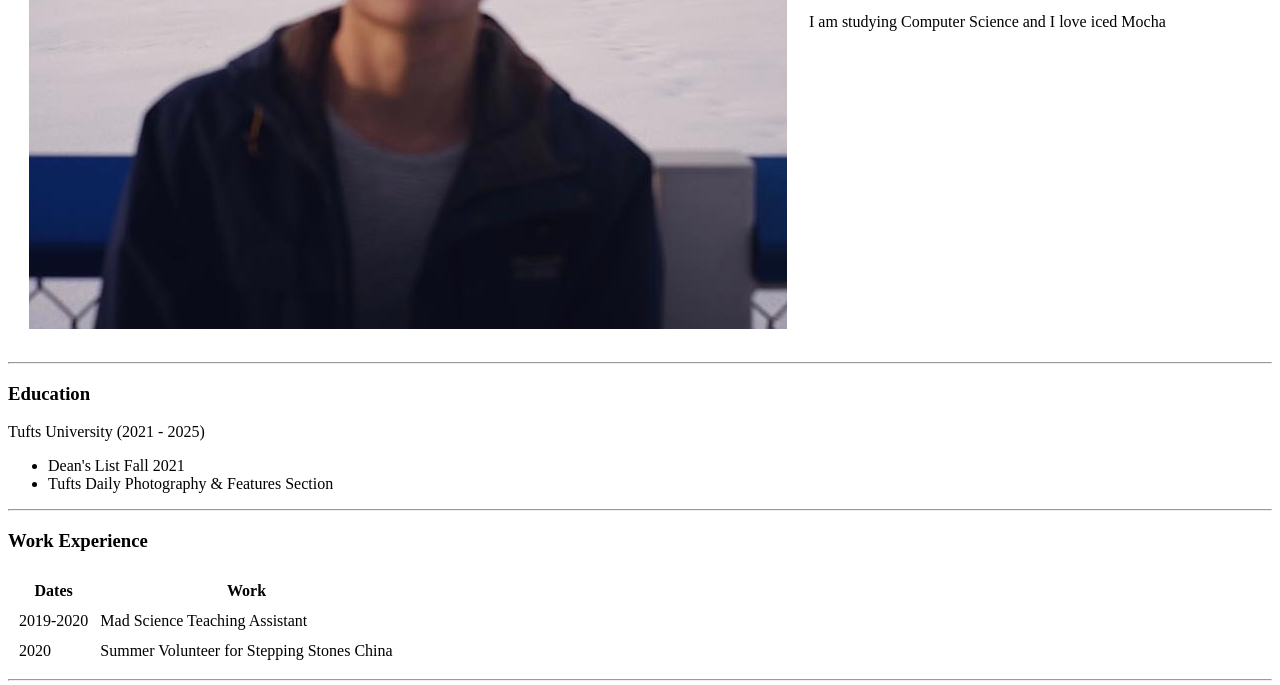
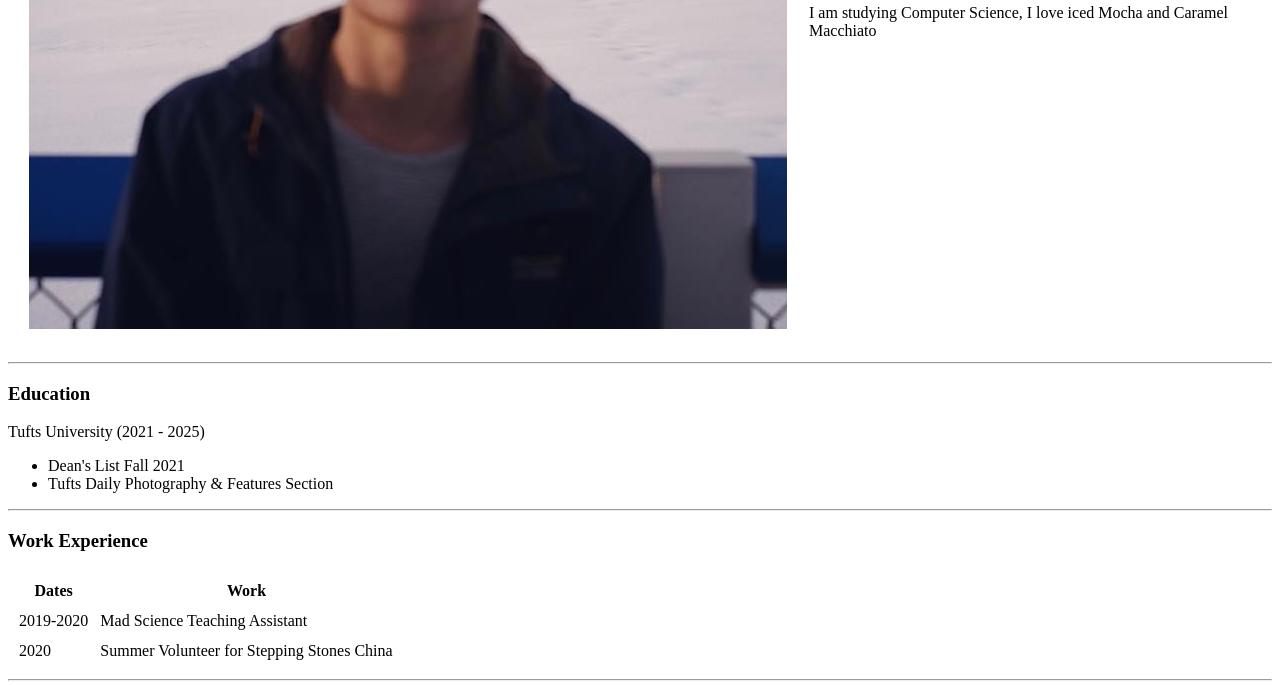
Before and after one commit to realtobyfu/cv, a plain HTML site: page index.html in a window 1280 px wide. Shown: the part 415-1100 px from the top of the page. Drawn offline with Linux system fonts and the light colour scheme.

Commit message:
Update index.html

```diff
--- a/index.html
+++ b/index.html
@@ -17,7 +17,7 @@
                 <td>
                     <h1> Tobias Fu </h1>
                     <p> <em> Freshman at <strong> <a href="https://www.tufts.edu/"> Tufts University </a> </strong> </em> </p>
-                    <p> I am studying Computer Science and I love iced Mocha </p>
+                    <p> I am studying Computer Science, I love iced Mocha and Caramel Macchiato</p>
                 </td>
             </tr>
         </table>
```
